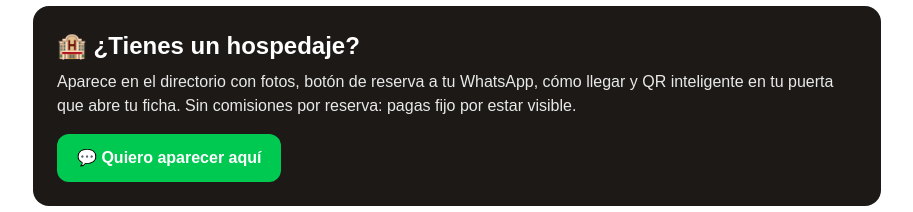
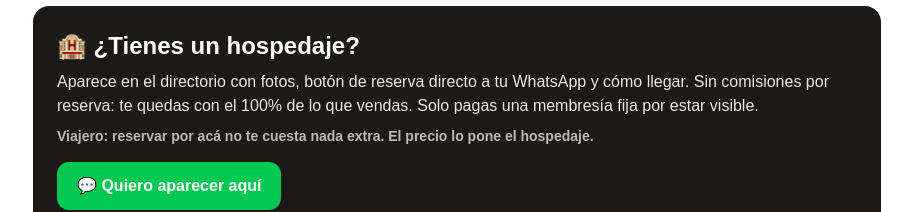
Before and after one commit to brianalan538/hospedajes-paraguay, a Next.js app: page / in a window 1280 px wide. Shown: the part 916-1128 px from the top of the page, without its empty margins (183-1096 px from the left). Built offline with nearby package versions, Linux system fonts and the light colour scheme; no server answers; the database is empty.

Commit message:
sacar QR puerta, aclarar sin comision + membresia fija

```diff
--- a/src/app/lugar/[slug]/page.tsx
+++ b/src/app/lugar/[slug]/page.tsx
@@ -35,7 +35,6 @@ export default async function Ficha({ params }: { params: Promise<{ slug: string
             )}
           </div>
         </div>
-        <p className="mt-4 text-center text-xs text-stone-500">QR puerta → apunta a esta URL: /lugar/{lugar.slug}</p>
       </div>
     </main>
   );
--- a/src/app/page.tsx
+++ b/src/app/page.tsx
@@ -48,10 +48,13 @@ export default async function Home() {
 
         {/* Para negocios */}
         <section className="mt-4 rounded-2xl bg-stone-900 p-6 text-white">
-          <h2 className="text-2xl font-extrabold">🏨 ¿Tienes un hospedaje?</h2>
+          <h2 className="text-2xl font-extrabold text-white">🏨 ¿Tienes un hospedaje?</h2>
           <p className="mt-2 text-white/90">
-            Aparece en el directorio con fotos, botón de reserva a tu WhatsApp, cómo llegar y QR inteligente en tu puerta
-            que abre tu ficha. Sin comisiones por reserva: pagas fijo por estar visible.
+            Aparece en el directorio con fotos, botón de reserva directo a tu WhatsApp y cómo llegar.
+            Sin comisiones por reserva: te quedas con el 100% de lo que vendas. Solo pagas una membresía fija por estar visible.
+          </p>
+          <p className="mt-2 text-sm font-bold text-white/70">
+            Viajero: reservar por acá no te cuesta nada extra. El precio lo pone el hospedaje.
           </p>
           <a
             className="mt-4 inline-block rounded-xl bg-green-500 px-5 py-3 font-extrabold text-white"
```
